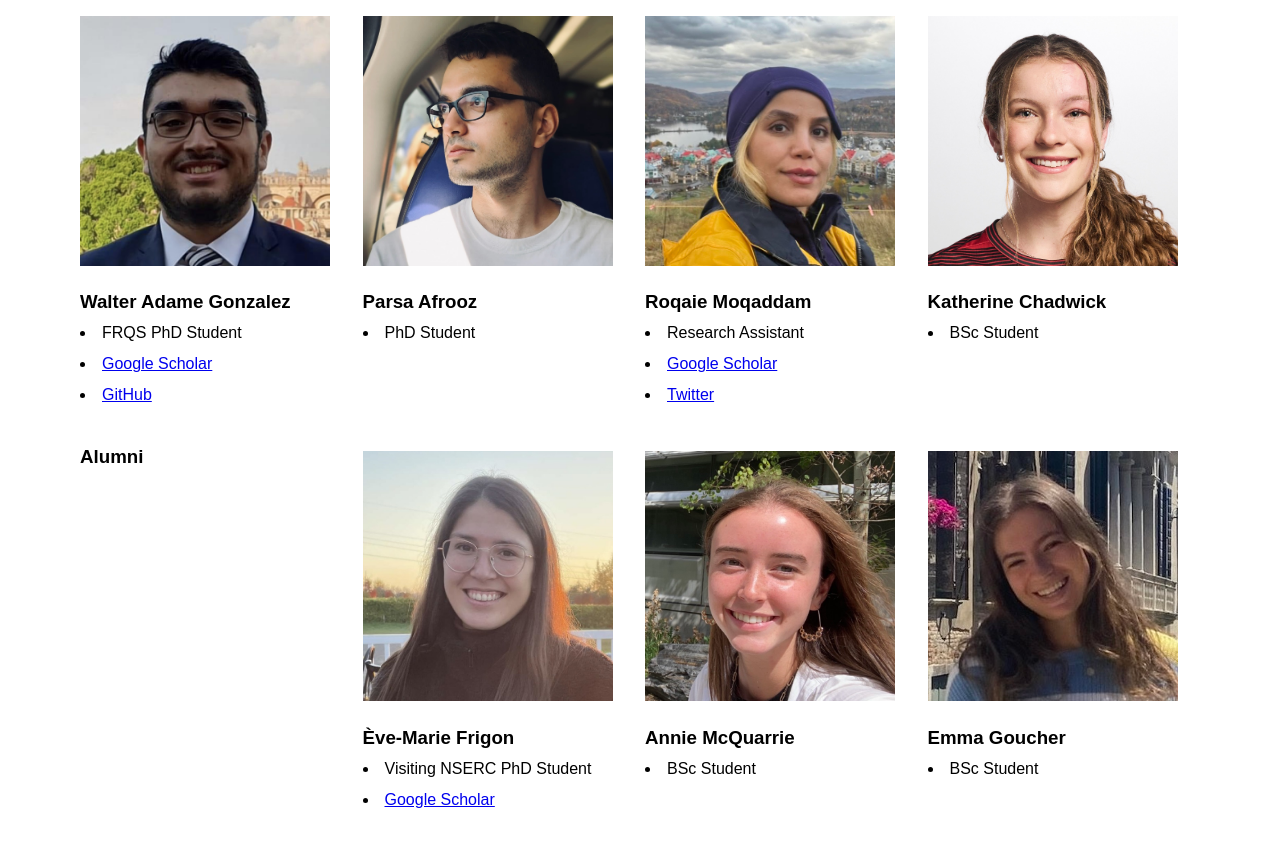
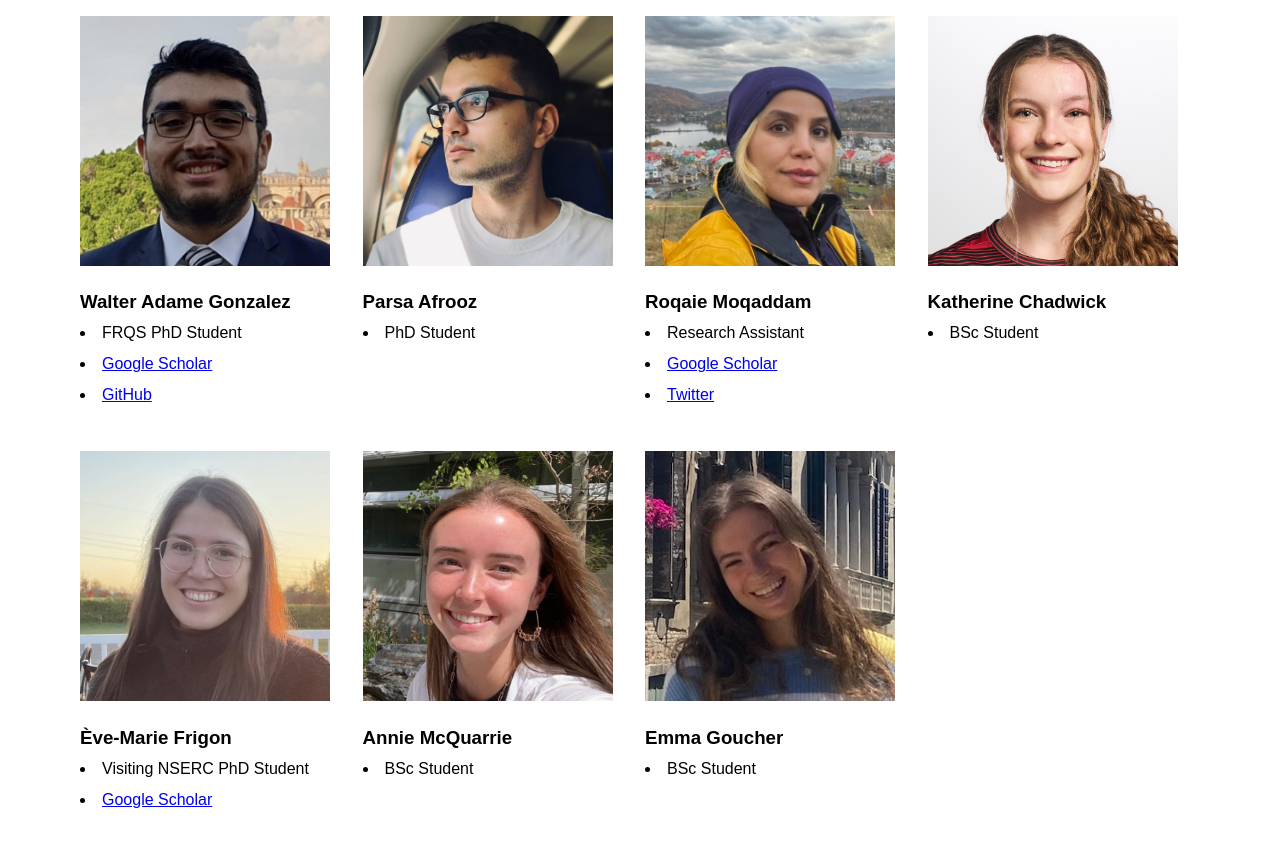
Before and after one commit to VANDAlab/VANDAlab.github.io, a Jekyll site: the page team.html, which Jekyll copies as it is, in a window 1280 px wide and 900 px high, scrolled down 1092 px. Shown: the top 847 px of the window. Built offline with Jekyll 4.4.1, drawn with Linux system fonts in a browser that asks for light colours.

Commit message:
Update team.html

```diff
--- a/team.html
+++ b/team.html
@@ -115,7 +115,6 @@
     <li>BSc Student</li>
 </div>
 
-<h3>Alumni </h3>
     <div class="person">
     <img src="team/evemarie.jpg" alt="empty">
     <h3>Ève-Marie Frigon</h3>
```
